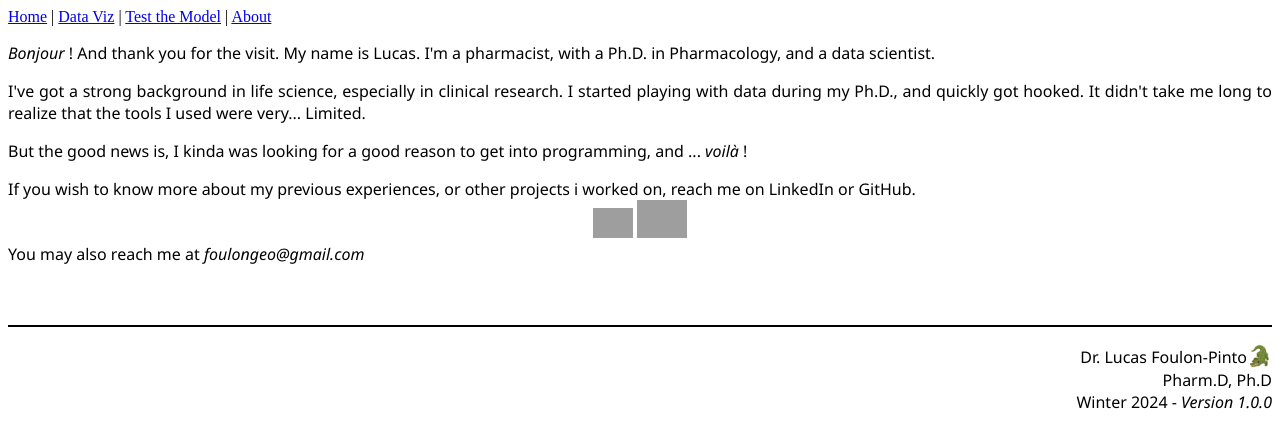
After one commit to lucas-lfp/heart-shaped-box__Machine-Learning-SVM-classifier, a Flask app: page /about in a window 1280 px wide. The commit adds this page. Shown: the top 448 px of the page. Run offline with Flask 3, Linux system fonts and the light colour scheme; parts of the project's set-up code (start-up, migrations or seed data) failed here and were passed over; grey boxes are pictures that could not be loaded.

```diff
--- a/app_hsb/main.py
+++ b/app_hsb/main.py
@@ -29,6 +29,13 @@ def visualization(viz_id):
 
     return render_template("viz_base.html", **data)
 
+@app.route('/ml')
+def ml():
+    return render_template("ml.html")
+
+@app.route('/about')
+def about():
+    return render_template("about.html")
 
 if __name__ == '__main__':
     app.run(debug=True)
--- a/app_hsb/static/hsb_app_style.css
+++ b/app_hsb/static/hsb_app_style.css
@@ -1,7 +1,13 @@
+.flex-container {
+    display: flex; /* This enables Flexbox for the container */
+    justify-content: center; /* This centers children along the main axis (horizontally for row direction) */
+    align-items: center; /* This centers children along the cross axis (vertically for row direction) */
+    height: 100vh; /* Example height to demonstrate centering. Adjust as needed. */
+}
+
 div {
     text-align: justify;
     font-family: 'Segoe UI', Tahoma, Geneva, Verdana, sans-serif;
-    margin-right: 2px;
 }
 
 .titlediv {
@@ -61,6 +67,6 @@ h2 {
 
 .viz-img {
     width: 100%;
-    max-width: 500px;
+    max-width: 1500px;
     height: auto;
 }
--- /dev/null
+++ b/app_hsb/templates/about.html
@@ -0,0 +1,32 @@
+{% extends "base.html" %}
+
+{% block content %}
+    <div class = 'all'>
+    <p>
+    <i>Bonjour</i> ! And thank you for the visit. My name is Lucas. I'm a pharmacist,
+    with a Ph.D. in Pharmacology, and a data scientist.
+    </p>
+    <p>
+    I've got a strong background in life science, especially in clinical research. I started playing with
+    data during my Ph.D., and quickly got hooked. It didn't take me long to realize that
+    the tools I used were very... Limited.
+    </p>
+    <p>
+    But the good news is, I kinda was looking for a good reason to get into programming, and ... <i>voilà</i> !
+    </p>
+    </div>
+    <div class = 'all'>
+    If you wish to know more about my previous experiences, or other projects
+    i worked on, reach me on LinkedIn or GitHub.
+    </div>
+    <div style = "text-align: center;">
+    <a href='https://www.linkedin.com/in/lucasfoulonpinto/'>
+    <img src='https://upload.wikimedia.org/wikipedia/commons/thumb/8/81/LinkedIn_icon.svg/2048px-LinkedIn_icon.svg.png' width='40px'></a>
+    <a href='https://github.com/lucas-lfp'>
+    <img src='https://github.githubassets.com/assets/GitHub-Mark-ea2971cee799.png' width='50px'></a>
+    </div>
+    <div class = 'all'>
+    You may also reach me at <i>foulongeo@gmail.com</i>
+    </div>
+
+{% endblock %}
--- a/app_hsb/templates/base.html
+++ b/app_hsb/templates/base.html
@@ -13,11 +13,16 @@
         |
         <a href="/ml">Test the Model</a>
         |
-        <a href="None">About</a>
+        <a href="about">About</a>
     </nav>
     <div>
         {% block content %}
         {% endblock %}
     </div>
+    <div class='signature'>
+        Dr. Lucas Foulon-Pinto<a href="https://www.linkedin.com/in/lucasfoulonpinto/" target="_blank" style = "text-decoration: none; font-size: 20px">🐊</a>
+        <br>Pharm.D, Ph.D
+        <br>Winter 2024 - <i>Version 1.0.0</i>
+    </div>
 </body>
 </html>
--- a/app_hsb/templates/viz_home.html
+++ b/app_hsb/templates/viz_home.html
@@ -1,7 +1,7 @@
 {% extends "base.html" %}
 
 {% block content%}
-<h1>Chose a viz !</h1>
+<h1>Select a feature to see a detailed analysis</h1>
 <div>
     <a href = "visualization/age">AGE</a>
     <a href = "visualization/sex">SEX</a>
--- a/app_hsb/viz_dicts.py
+++ b/app_hsb/viz_dicts.py
@@ -176,9 +176,9 @@ viz_data = {
             </table><br>""",
         "img": "bmi_height_weight_fig.png",
         "analysis": f"""<p>
-                A wide range of values was covered by both <code>height</code> ({mean_sd_range(df, height)[1]} cm) and <code>weight</code>
-            ({mean_sd_range(df, weight)[1]} kg). Consequently, range for <code>bmi</code> was <b>{mean_sd_range(df, bmi)[1]}</b> kg/m².
-            The median values for <code>bmi</code> was <b>{np.median(df['bmi']):.1f}</b> kg/m². Men were taller than women,
+                A wide range of values was covered by both height ({mean_sd_range(df, height)[1]} cm) and weight
+            ({mean_sd_range(df, weight)[1]} kg). Consequently, range for bmi was <b>{mean_sd_range(df, bmi)[1]}</b> kg/m².
+            The median values for bmi was <b>{np.median(df['bmi']):.1f}</b> kg/m². Men were taller than women,
             but the distribution of BMI was comparable in both groups.
             </p>
             <p>
@@ -193,11 +193,11 @@ viz_data = {
             </p>""",
         "conclusion": f"""<ul>
                 <li>Cardiovascular diseases prevalence increases with BMI</li>
-                <li>Distribution of <code>bmi</code> is right-skewed, with a max value of {np.max(df['bmi']):.1f} kg/m², but outlying
+                <li>Distribution of bmi is right-skewed, with a max value of {np.max(df['bmi']):.1f} kg/m², but outlying
                 values may have a limited impact</li>
-                <li>Among subjects with outlying values for <code>height</code> and/or <code>weight</code>, weight seemed to have
+                <li>Among subjects with outlying values for height and/or weight, weight seemed to have
                 a greater influence than height</li>
-                <li>It may be relevant to assess the influence of extreme values for <code>height</code> and <code>weight</code> on the
+                <li>It may be relevant to assess the influence of extreme values for height and weight on the
                 model</li>
             </ul>"""
     },
@@ -356,15 +356,15 @@ viz_data = {
                 of both parameters (<b>{tab_gc.loc["1", "1"]:.1%}</b>). Interestingly, prevalence of CV disease remained relatively constant
                 with increasing glucose levels, for a fixed cholesterol level. This suggest that while both parameters correlated
                 with cardiovascular disease status ({pval_chi2_gluc} for glucose and {pval_chi2_chol} for cholesterol),
-                the feature <code>gluc</code> may bring limited information due to the influence of <code>cholesterol</code>.
+                the feature <b>gluc</b> may bring limited information due to the influence of <b>cholesterol</b>.
             </p>""",
         "conclusion" : f"""<ul>
                 <li>Majority of subjects had normal values for both glucose and cholesterol ({tab_gc.loc["1", "1"]:.1%})</li>
                 <li>Prevalence of cardiovascular diseases increased with glucose and cholesterol</li>
-                <li>Modalities "Above normal" and "Well above normal" could be merged for <code>gluc</code></li>
-                <li>Dropping <code>gluc</code> may be considered as it may bring a limited amount of information compared to
-                <code>cholesterol</code></li>
-                <li>Cut-off values for both <code>gluc</code> and <code>cholesterol</code> modalities are not known, there could
+                <li>Modalities "Above normal" and "Well above normal" could be merged for gluc</li>
+                <li>Dropping gluc may be considered as it may bring a limited amount of information compared to
+                cholesterol</li>
+                <li>Cut-off values for both gluc and cholesterol modalities are not known, there could
                 be some bias, they therefore need to be interpreted with caution</li>
             </ul>"""
     },
@@ -434,12 +434,12 @@ viz_data = {
             </p>""",
         "conclusion" : f"""<ul>
                 <li>A small number of subjects reported smoking and or drinking alcohol, and these variables did not
-                display any obvious correlation with <code>cardio</code></li>
+                display any obvious correlation with cardio</li>
                 <li>Smoking or exercising did not influence blood pressure levels</li>
                 <li>A tendency of higher CV disease prevalence could exist among subjects that do not exercise</li>
                 <li>Males were more likely to smoke and drink alcohol, while a comparable proportion of males and females
                 reported physical activity</li>
-                <li><code>smoke</code> should not be included in the model due to plausible bias</li>
+                <li>smoke should not be included in the model due to plausible bias</li>
             </ul>"""
     }
 }
```
Also changed, not shown: app_hsb/templates/ml.html (added, +7 -0 lines), app_hsb/templates/viz_base.html (+4 -4 lines).
